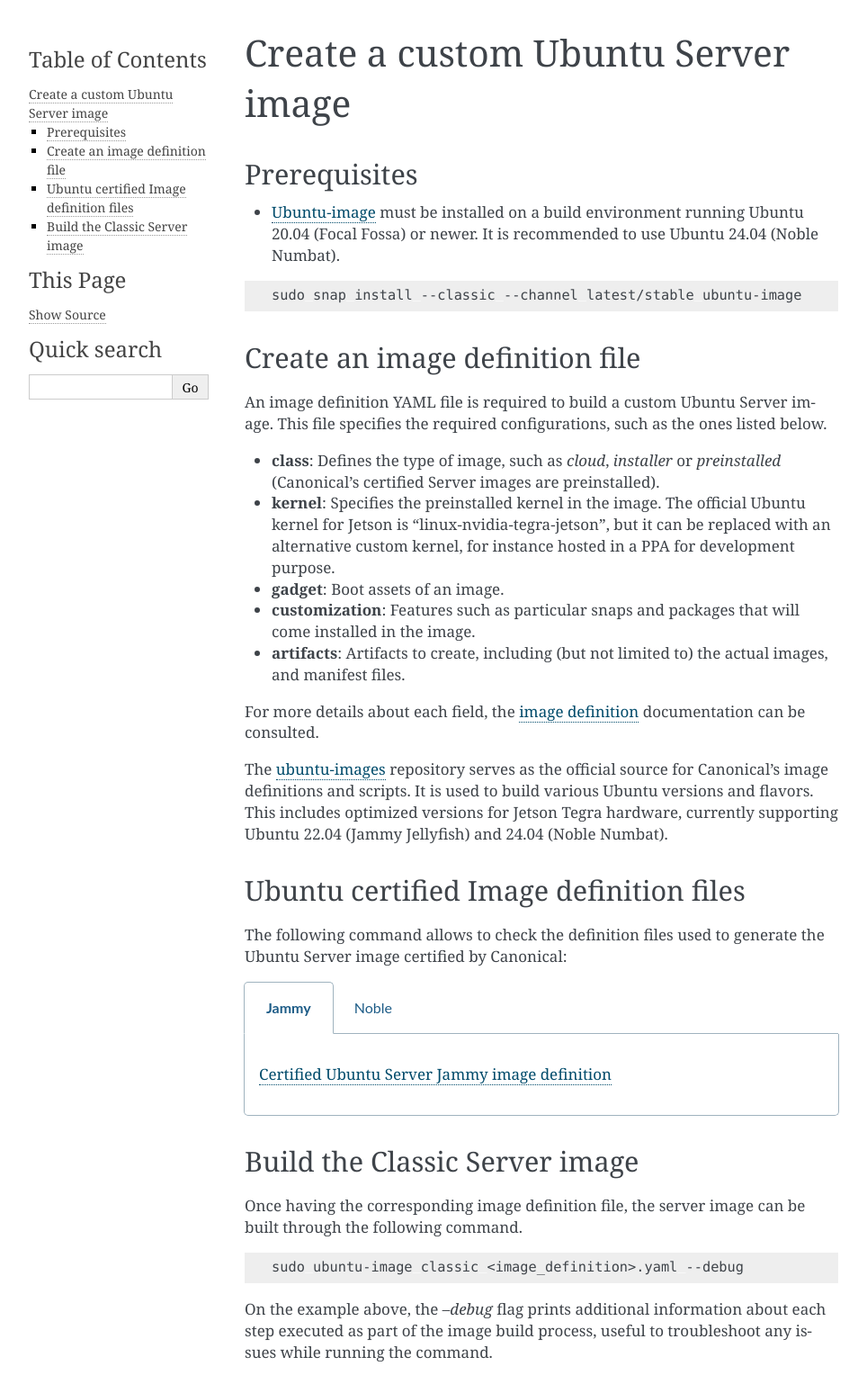
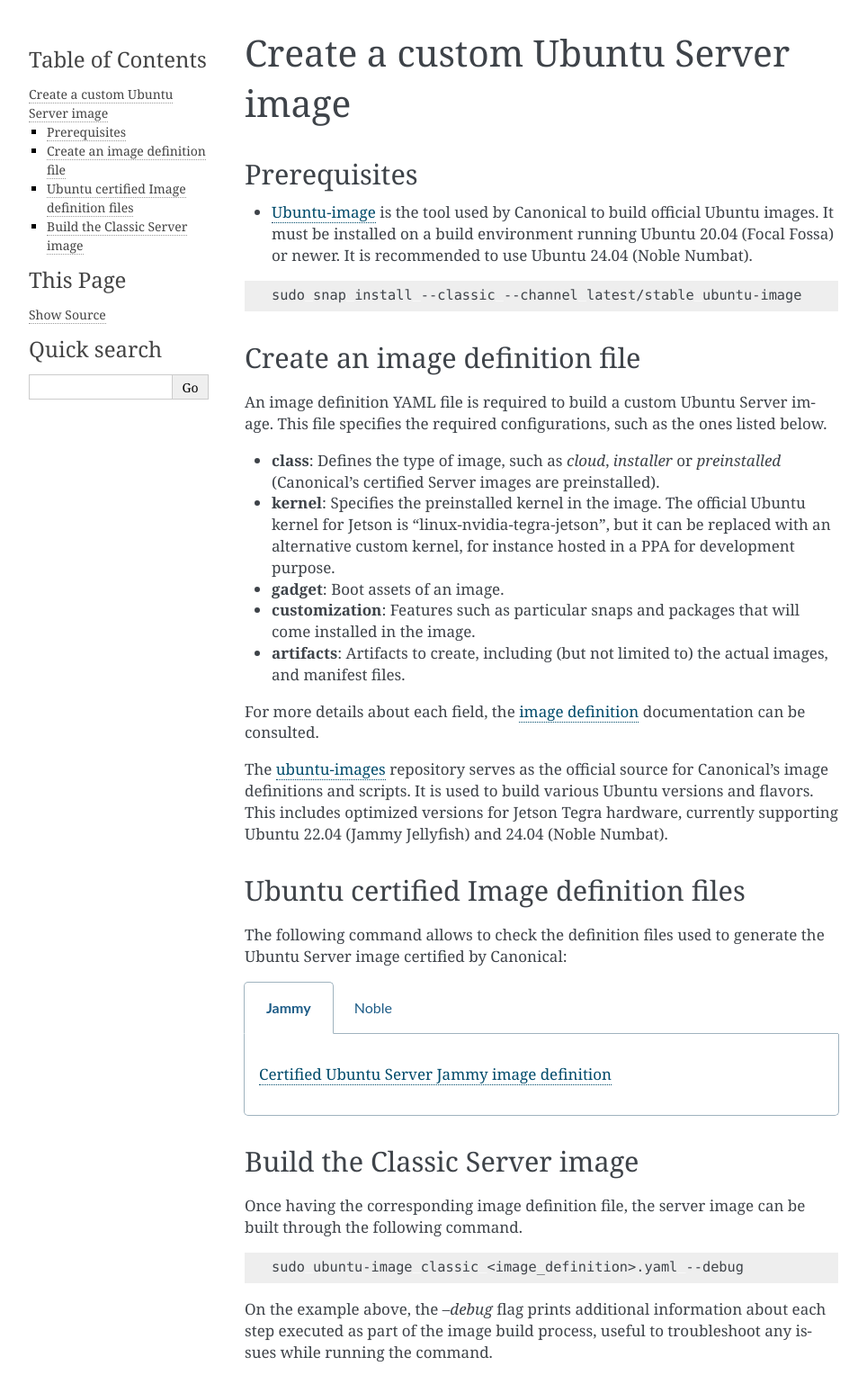
Before and after one commit to canonical/ubuntu-for-jetson, a Sphinx documentation site: the page built from docs/how-to/build-image.rst, in a window 1280 px wide, cut to the strip 0-1528 px from the top of the page. Shown: the whole strip at 90% size, without its empty margins (148-1112 px from the left). Built offline with Sphinx 7.4.7, drawn with Linux system fonts in a browser that asks for light colours.

Commit message:
Fix: Update the Ubuntu Image description
Co-authored-by: Remy MARTIN <remy.martin@canonical.com>

```diff
--- a/docs/how-to/build-image.rst
+++ b/docs/how-to/build-image.rst
@@ -7,7 +7,7 @@
 Prerequisites
 -------------
 
-* `Ubuntu-image`_ must be installed on a build environment running Ubuntu 20.04 (Focal Fossa) or newer. It is recommended to use Ubuntu 24.04 (Noble Numbat).
+* `Ubuntu-image`_ is the tool used by Canonical to build official Ubuntu images. It must be installed on a build environment running Ubuntu 20.04 (Focal Fossa) or newer. It is recommended to use Ubuntu 24.04 (Noble Numbat).
 
 .. _Ubuntu-image: https://github.com/canonical/ubuntu-image
 
```
